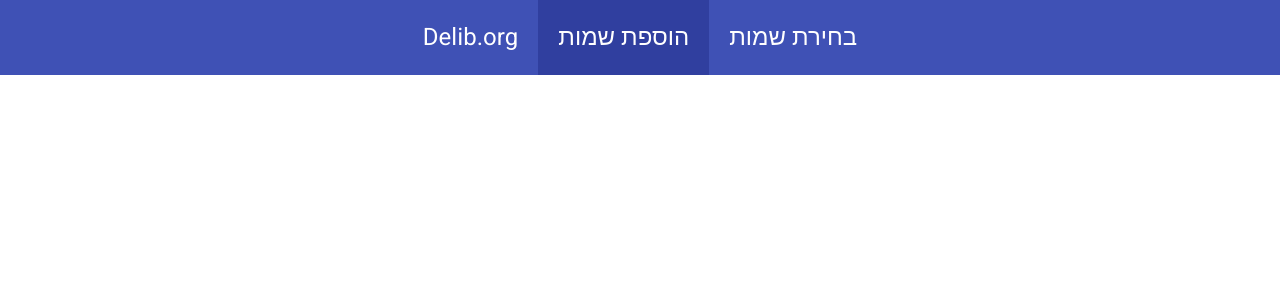
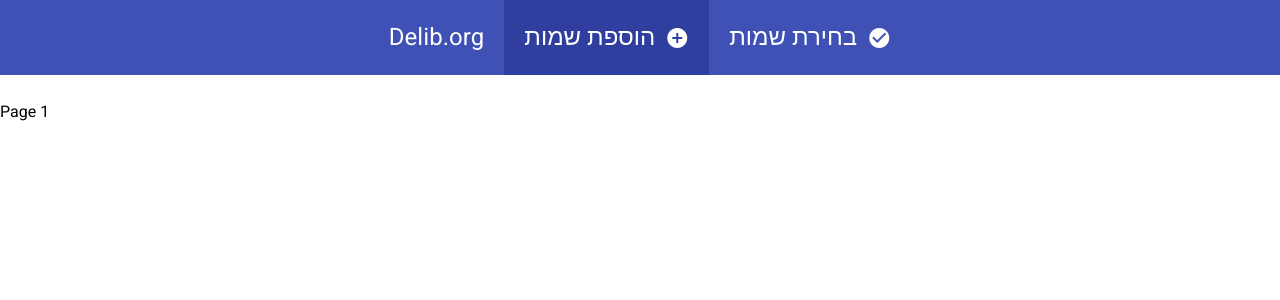
Before and after one commit to delib-org/mass-selecting-names, a React (Create React App) app: page /add in a window 1280 px wide. Shown: the top 300 px of the page. Built offline with nearby package versions, Linux system fonts and the light colour scheme.

Commit message:
nav improvments 19:53

```diff
--- a/src/App.css
+++ b/src/App.css
@@ -12,3 +12,7 @@
 body{
   font-family: 'Heebo', sans-serif;
 }
+
+.page{
+  margin-top:100px;
+}
--- a/src/App.js
+++ b/src/App.js
@@ -1,12 +1,14 @@
-import React, {useState} from 'react';
+import React, { useState } from 'react';
 import './App.css';
 
-import { useParams} from "react-router";
+
 import {
   BrowserRouter as Router,
   Switch,
   Route
-  } from "react-router-dom";
+} from "react-router-dom";
+
+
 //components
 import Nav from './view/components/nav/Nav';
 //pages
@@ -18,10 +20,7 @@ function App() {
   return (
     <Router>
       <div>
-       <Nav />
-
-        {/* A <Switch> looks through its children <Route>s and
-            renders the first one that matches the current URL. */}
+        <Nav />
         <Switch>
           <Route path="/add">
             <AddingNames />
--- a/src/view/components/nav/Nav.css
+++ b/src/view/components/nav/Nav.css
@@ -18,6 +18,18 @@ nav{
     padding: 20px;
     font-size: 1.5rem;
     background: var(--default-primary-color);
+    display: flex;
+    align-items: center;
+}
+
+.navButton>i{
+    margin-left: 10px;
+}
+
+@media only screen and (max-width: 480px) {
+    .navButton {
+        font-size: 1rem;
+    }
 }
 .navButtonSelected{
     background: var(--dark-primary-color);
--- a/src/view/components/nav/Nav.js
+++ b/src/view/components/nav/Nav.js
@@ -14,10 +14,24 @@ function Nav(props) {
 
             <a href='http://delib.org/he' className='navButton' target='_blank' rel="noopener noreferrer">Delib.org</a>
 
-            <Link to="/add"><div className={(pathname === '/add') ? 'navButton navButtonSelected' : 'navButton'}>הוספת שמות</div></Link>
+            <Link to="/add">
+                <div className={(pathname === '/add') ? 'navButton navButtonSelected' : 'navButton'}>
+                    הוספת שמות
+                    <i class="material-icons">
+                        add_circle
+                    </i>
+                </div>
+            </Link>
 
 
-            <Link to="/vote"><div className={(pathname === '/vote') ? 'navButton navButtonSelected' : 'navButton'}>בחירת שמות</div></Link>
+            <Link to="/vote">
+                <div className={(pathname === '/vote') ? 'navButton navButtonSelected' : 'navButton'}>
+                    בחירת שמות
+                    <i className="material-icons">
+                        check_circle
+                    </i>
+                </div>
+            </Link>
 
         </nav>
     )
--- a/src/view/pages/AddingNames/AddingNames.js
+++ b/src/view/pages/AddingNames/AddingNames.js
@@ -3,7 +3,7 @@ import './AddingNames.css';
 
 function AddingNames(props){
     return(
-        <div>
+        <div className='page'>
             Page 1
         </div>
     )
--- a/src/view/pages/SelectNames/SelectNames.js
+++ b/src/view/pages/SelectNames/SelectNames.js
@@ -3,7 +3,7 @@ import './SelectNames.css';
 
 function SelectNames(props){
     return(
-        <div>
+        <div className='page'>
             Page 2
         </div>
     )
```
